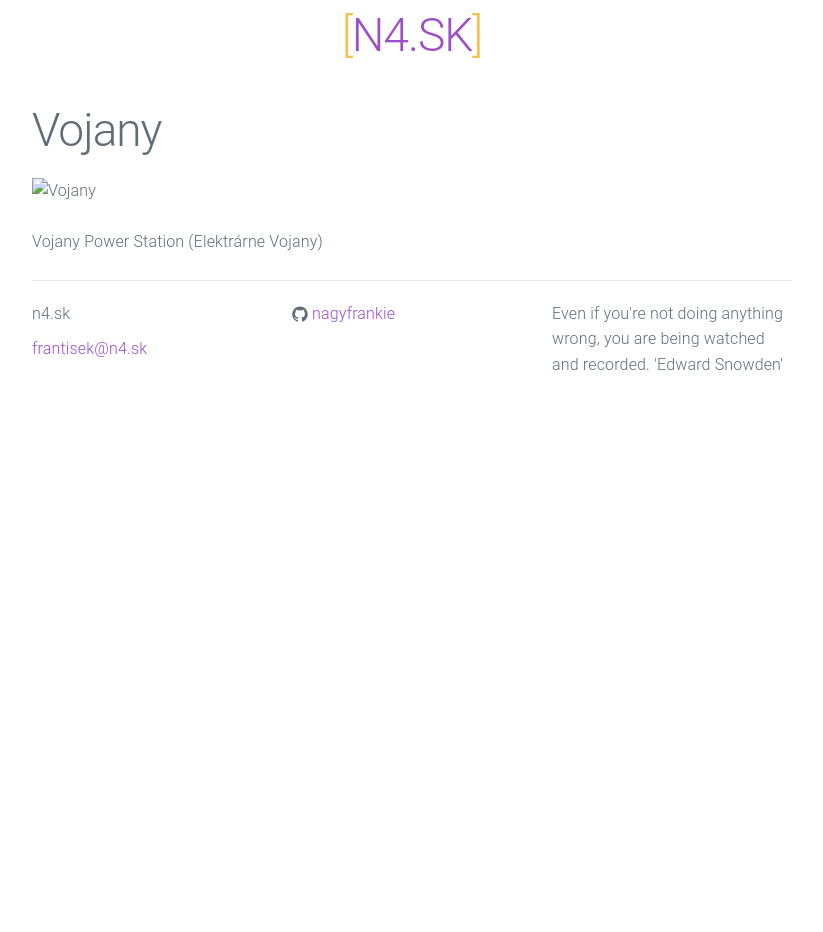
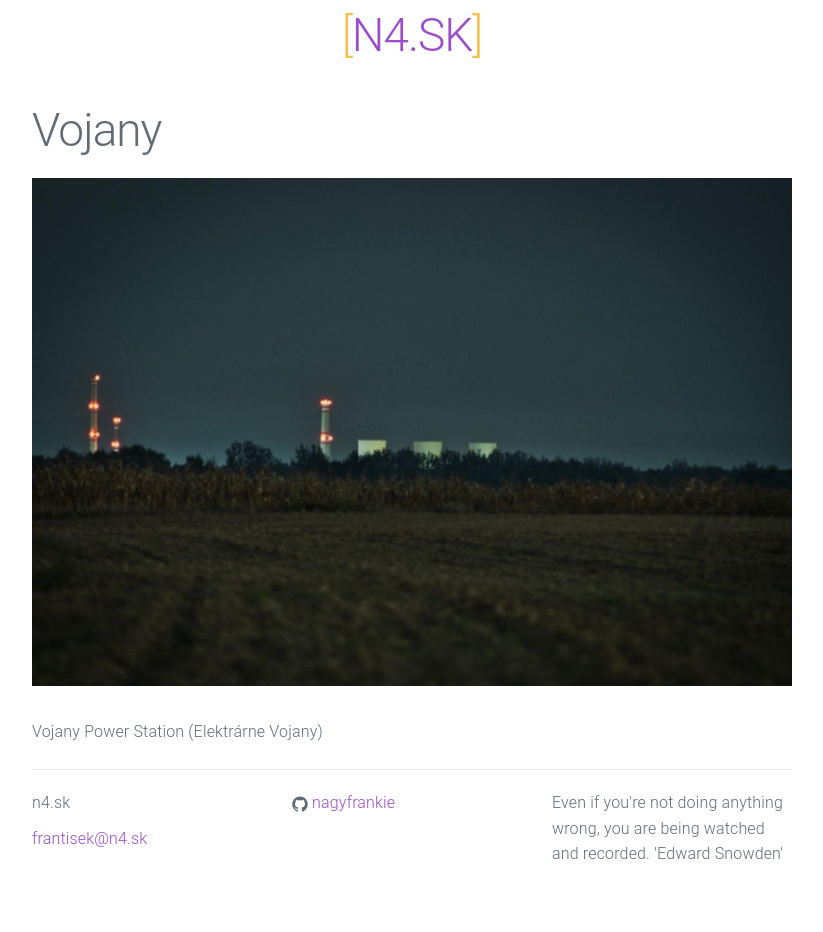
Before and after one commit to nagyfrankie/photos, a Jekyll site: the page built from _posts/2015-10-06-vojany.markdown, in a window 1280 px wide. Shown: the whole page, without its empty margins (228-1051 px from the left). Built offline with Jekyll 4.4.1, drawn with Linux system fonts in a browser that asks for light colours; before the commit the page ends 900 px from its top, so only the background shows below that.

Commit message:
Update 2015-10-06-vojany.markdown

```diff
--- a/_posts/2015-10-06-vojany.markdown
+++ b/_posts/2015-10-06-vojany.markdown
@@ -2,9 +2,9 @@
 layout: post
 title:  "Vojany"
 date:   2015-10-06 15:39:40
-preview: assets/thumb/vojany.jpg
+preview: /assets/thumb/vojany.jpg
 ---
 
-![Vojany](assets/img/vojany.jpg)
+![Vojany](/assets/img/vojany.jpg)
 
 Vojany Power Station (Elektrárne Vojany)
```
